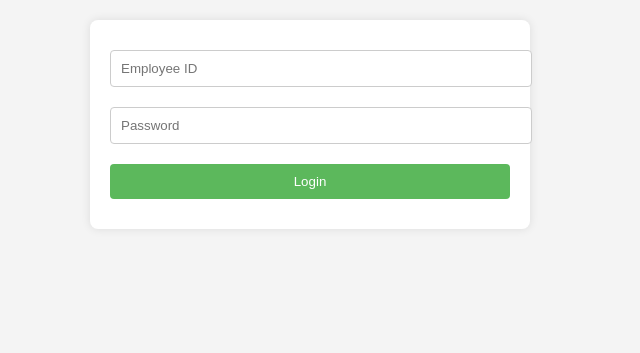
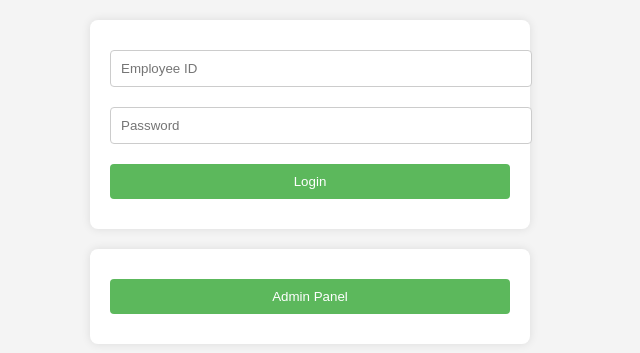
Before and after one commit to TobiSvasek/EmployeeManager, a Flask app: page /login in a window 1280 px wide. Shown: the top 353 px of the page, without its empty margins (330-970 px from the left). Run offline with Flask 3, Linux system fonts and the light colour scheme.

```diff
--- a/app.py
+++ b/app.py
@@ -44,6 +44,8 @@ def login():
         if employee and employee.check_password(password):
             session['employee_id'] = employee.id
             return redirect(url_for('clock'))
+        else:
+            return "Invalid credentials", 401
 
     return render_template('login.html')
 
--- a/templates/admin.html
+++ b/templates/admin.html
@@ -2,7 +2,7 @@
 <html lang="">
 <head>
     <title>Admin Panel</title>
-    <link rel="stylesheet" href="styles.css">
+    <link rel="stylesheet" href="../static/styles.css">
 </head>
 <body>
     <h1>Admin Panel</h1>
@@ -21,6 +21,5 @@
 <form action="{{ url_for('add_employee') }}" method="get">
     <button type="submit">Add Employee</button>
 </form>
-
 </body>
 </html>
--- a/templates/clock.html
+++ b/templates/clock.html
@@ -2,7 +2,7 @@
 <html lang="">
 <head>
     <title>Clock In/Out</title>
-    <link rel="stylesheet" href="styles.css">
+    <link rel="stylesheet" href="../static/styles.css">
 </head>
 <body>
     <h1>Welcome, {{ employee.name }}</h1>
--- a/templates/login.html
+++ b/templates/login.html
@@ -2,13 +2,20 @@
 <html lang="">
 <head>
     <title>Login</title>
-    <link rel="stylesheet" href="styles.css">
+    <link rel="stylesheet" href="../static/styles.css">
 </head>
 <body>
     <form method="post">
         <input type="text" name="employee_id" placeholder="Employee ID" required>
         <input type="password" name="password" placeholder="Password" required>
         <button type="submit">Login</button>
+
+        {% if error %}
+            <p style="color: red;">{{ error }}</p>
+        {% endif %}
+    </form>
+    <form action="{{ url_for('admin') }}" method="get">
+        <button type="submit">Admin Panel</button>
     </form>
 </body>
 </html>
```
Also changed, not shown: instance/employees.db, static/styles.css (renamed from templates/styles.css).
